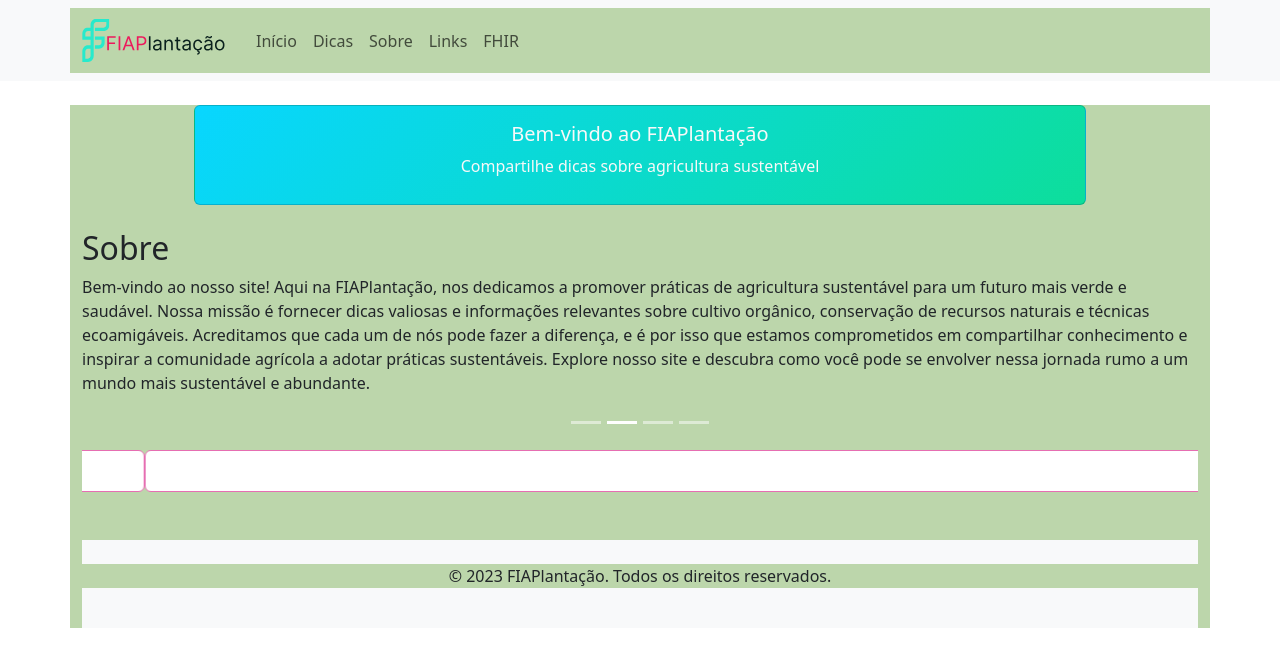
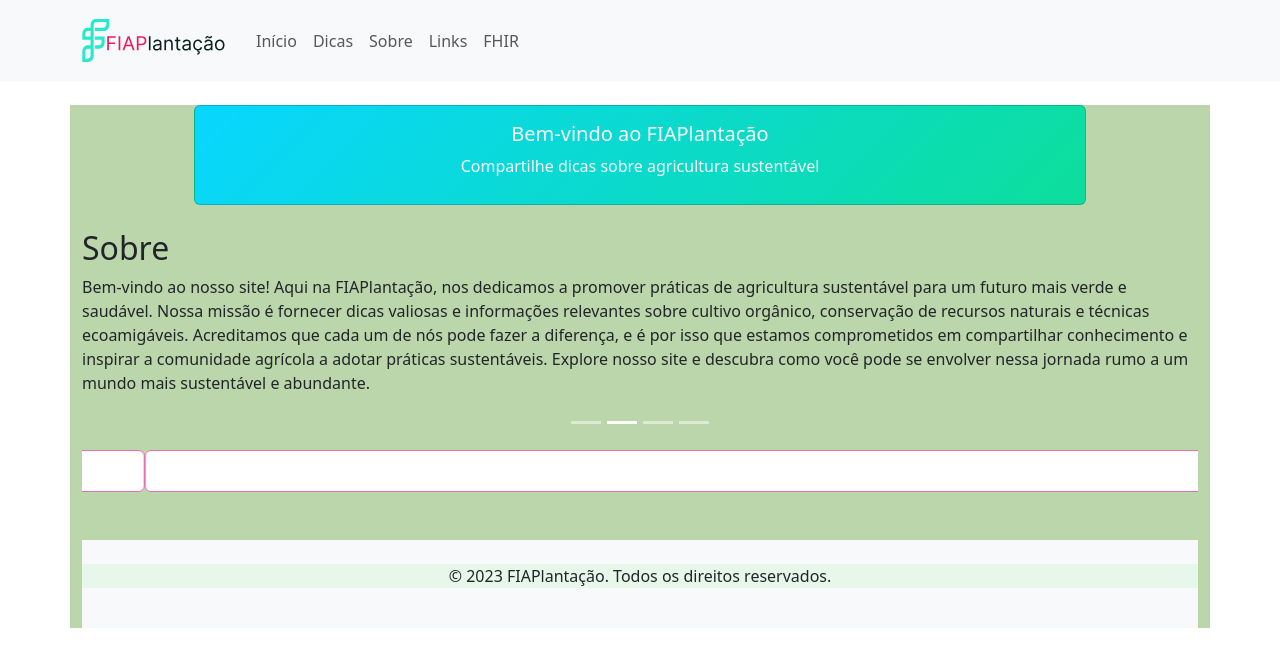
Before and after one commit to HMpina/fiap-gs2023-frontend, a React (Create React App) app: page / in a window 1280 px wide. Shown: the top 666 px of the page. Built offline with nearby package versions, Linux system fonts and the light colour scheme; no server answers.

Commit message:
ajustando cores4

```diff
--- a/src/components/Header/index.css
+++ b/src/components/Header/index.css
@@ -3,6 +3,6 @@
     height: 55px;
 }
 
-.container{
+.bg-light{
     background-color: #BCD6AB;
 }
--- a/src/components/Header/index.tsx
+++ b/src/components/Header/index.tsx
@@ -7,7 +7,7 @@
 const Header: React.FC = () => {
     return(
         <Navbar bg="light" expand="lg">
-        <Container>
+        <Container className='bg-light'>
             <Navbar.Brand as={Link} to="/">
                 <img src={logo} alt="Logo com um formato do contorno de um ramo com folhas e o texto FIAPlantação" className="logo-img" />
             </Navbar.Brand>
--- a/src/pages/Home/index.css
+++ b/src/pages/Home/index.css
@@ -23,3 +23,7 @@
   .card-fiap {
     border-color: #E66EB2;
   }
+
+  .bg-medium{
+    background-color: #BCD6AB;
+}
--- a/src/pages/Home/index.tsx
+++ b/src/pages/Home/index.tsx
@@ -51,7 +51,7 @@
   }, []);
 
   return (
-    <Container>
+    <Container className="bg-medium">
       <Card className="text-center my-4 jumbocard">
         <Card.Body className="d-flex flex-column align-items-center">
           <Card.Title>Bem-vindo ao FIAPlantação</Card.Title>
```
